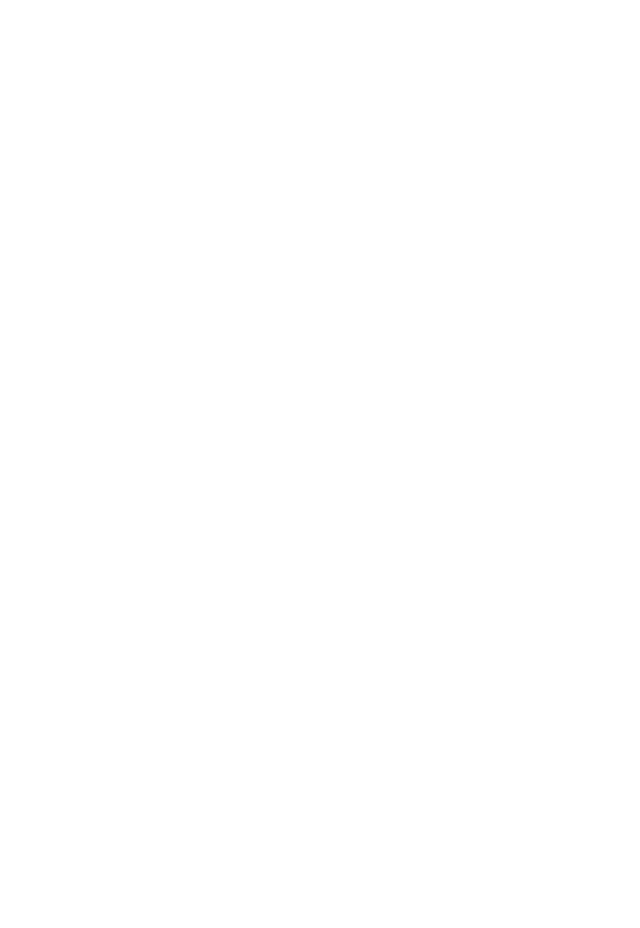
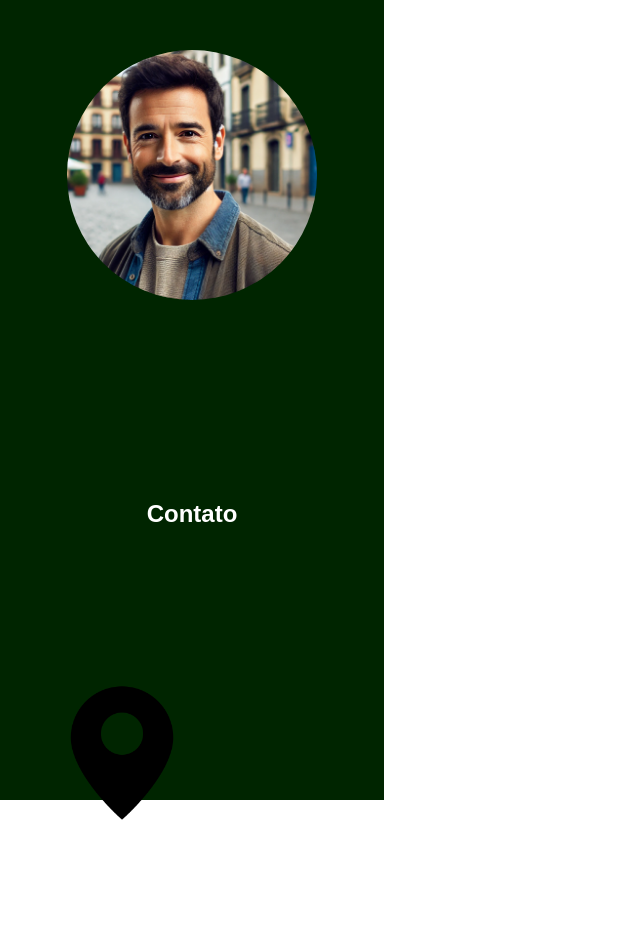
Before and after one commit to bruno-rodrigues0/manuel-jesus, a plain HTML site: page curriculo.html in a window 1280 px wide. Shown: the whole page, without its empty margins (0-640 px from the left). Before the commit the page ends 800 px from the top, so only its background shows below. Drawn offline with Linux system fonts and the light colour scheme.

Commit message:
alterações

```diff
--- a/curriculo.html
+++ b/curriculo.html
@@ -1,11 +1,21 @@
 <!DOCTYPE html>
 <html lang="pt-br">
-<head>
-    <meta charset="UTF-8">
-    <meta name="viewport" content="width=device-width, initial-scale=1.0">
-    <title></title>
-</head>
-<body>
-
-</body>
+  <head>
+    <meta charset="UTF-8" />
+    <meta name="viewport" content="width=device-width, initial-scale=1.0" />
+    <link rel="stylesheet" href="src/styles/curriculo.css" />
+    <title>Currículo | Manoel Jesus</title>
+  </head>
+  <body>
+    <div class="container">
+      <div class="coluna1">
+        <img src="public/imgs/manuel-jesus.webp" alt="Manoel de Jesus">
+        <div class="contato">
+           <h3>Contato</h3>
+            <img class="icons" src="public/icons/map-pin.png" alt="">
+       </div>
+      </div>
+      <div class="coluna2"></div>
+    </div>
+  </body>
 </html>
--- /dev/null
+++ b/src/styles/curriculo.css
@@ -0,0 +1,43 @@
+* {
+  margin: 0;
+}
+.container {
+  display: grid;
+  grid-template-columns: 30% 70%;
+  grid-template-rows: 100vh;
+  width: 100%;
+  margin: 0;
+}
+.coluna1 {
+  grid-column: 1;
+  grid-row: 1;
+  background-color: #002500;
+  display: flex;
+  align-items: center;
+  flex-direction: column;
+}
+.coluna1 img {
+  max-width: 250px;
+  min-width: 150px;
+  border-radius: 100%;
+  height: auto;
+  margin: 50px 0 100px 0;
+}
+.coluna1 h3 {
+  color: #fff;
+  font-size: 1.5rem;
+  align-self: flex-start;
+  padding: 100px;
+  font-family: sans-serif;
+}
+.coluna1 .icons {
+  display: flex;
+  justify-content: space-around;
+  width: 1px;
+
+}
+
+.coluna2 {
+  grid-column: 2;
+  grid-row: 1;
+}
```
Also changed, not shown: public/icons/map-pin.png (added).
